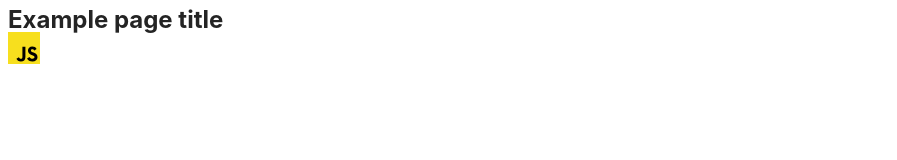
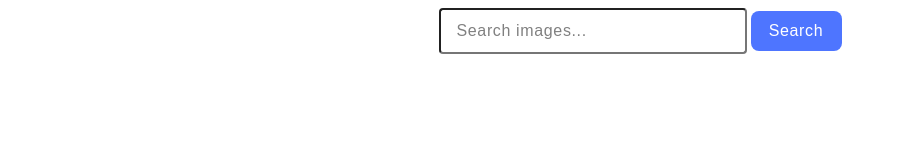
Before and after one commit to Podolianyk/goit-js-hw-11, a website built with Vite: page src/index.html in a window 1280 px wide. Shown: the whole page, without its empty margins (0-897 px from the left). Built offline with nearby package versions, Linux system fonts and the light colour scheme.

Commit message:
html, css

```diff
--- a/src/css/header.css
+++ /dev/null
@@ -1,21 +0,0 @@
-.header {
-  padding: 20px 0;
-}
-
-.nav-list {
-  display: flex;
-  align-items: center;
-  justify-content: flex-end;
-  gap: 40px;
-}
-
-.nav-link {
-  font-weight: 500;
-  letter-spacing: 0.02em;
-  line-height: 1.5;
-}
-
-.nav-link:hover,
-.nav-link:focus {
-  color: #747bff;
-}
--- a/src/css/styles.css
+++ b/src/css/styles.css
@@ -6,20 +6,47 @@
 */
 @import url('./reset.css');
 @import url('./vite-promo.css');
-@import url('./header.css');
 
-:root {
-  font-family: Inter, Avenir, Helvetica, Arial, sans-serif;
+.container {
+  display: flex;
+  justify-content: center;
+}
+
+input {
+  border-radius: 4px;
+  width: 272px;
+  height: 40px;
+  background: #fff;
+  padding-left: 16px;
+  padding-right: 16px;
+  font-family: "Montserrat", sans-serif;
+  font-weight: 400;
   font-size: 16px;
-  line-height: 24px;
+  line-height: 1.5;
+  letter-spacing: 0.04em;
+}
+
+input::placeholder {
+  font-family: "Montserrat", sans-serif;
   font-weight: 400;
+  font-size: 16px;
+  line-height: 1.5;
+  letter-spacing: 0.04em;
+  color: #808080;
+}
 
-  color: #242424;
-  background-color: rgba(255, 255, 255, 0.87);
-
-  font-synthesis: none;
-  text-rendering: optimizeLegibility;
-  -webkit-font-smoothing: antialiased;
-  -moz-osx-font-smoothing: grayscale;
-  -webkit-text-size-adjust: 100%;
+button {
+  cursor: pointer;
+  border: none;
+  border-radius: 8px;
+  padding: 8px 16px;
+  width: 91px;
+  height: 40px;
+  background: #4e75ff;
+  font-family: "Montserrat", sans-serif;
+  font-weight: 500;
+  font-size: 16px;
+  line-height: 1.5;
+  letter-spacing: 0.04em;
+  color: #fff;
 }
--- a/src/index.html
+++ b/src/index.html
@@ -8,17 +8,18 @@
     <link rel="stylesheet" href="./css/styles.css" />
   </head>
   <body>
-    <load ="partials/header.html" />
+    <div class="container">
+      <form class="form">
+        <input
+          type="text"
+          placeholder="Search images..."
+          name="request"
+          required
+        />
 
-    <section>
-      <h1>Example page title</h1>
-      <!-- Path to images as from index.html file -->
-      <img src="./img/javascript.svg" alt="" />
-    </section>
-
-    <!-- Loads the specified .html file -->
-    <load ="partials/vite-promo.html" />
-
+        <button type="submit">Search</button>
+      </form>
+    </div>
     <script type="module" src="./main.js"></script>
   </body>
 </html>
```
Also changed, not shown: src/page-2.html (deleted, +0 -15 lines), src/page-3.html (deleted, +0 -15 lines).
